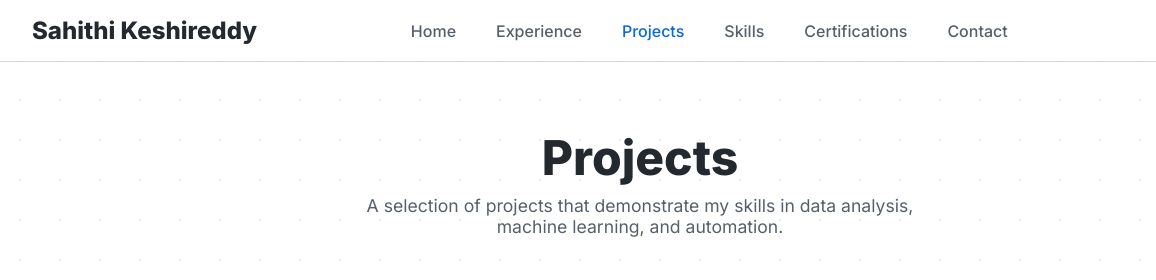
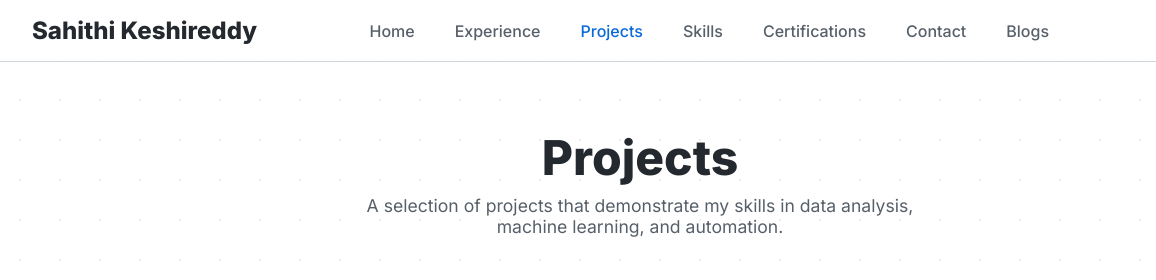
Before and after one commit to k-sahi/Portfolio, a website: page projects.html in a window 1280 px wide. Shown: the top 280 px of the page, 0-1156 px from the left. Drawn offline with Linux system fonts and the light colour scheme.

Commit message:
Update projects.html

```diff
--- a/projects.html
+++ b/projects.html
@@ -14,6 +14,7 @@
         <li><a href="skills.html">Skills</a></li>
         <li><a href="certifications.html">Certifications</a></li>
         <li><a href="contact.html">Contact</a></li>
+        <li><a href="blogs.html">Blogs</a></li>
     </ul></nav>
     <div class="header-socials">
         <a href="https://www.linkedin.com/in/sahithi-keshireddy/" target="_blank" class="social-icon" title="LinkedIn"><i class="fab fa-linkedin"></i></a>
```
